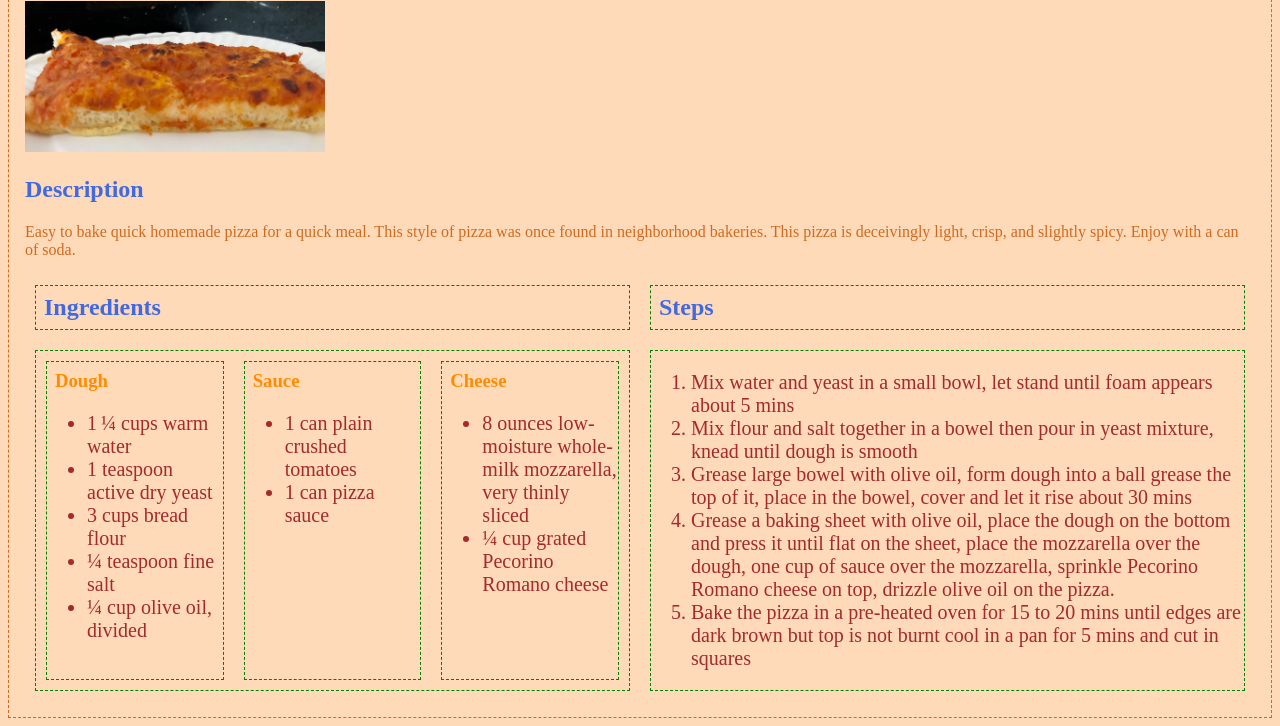
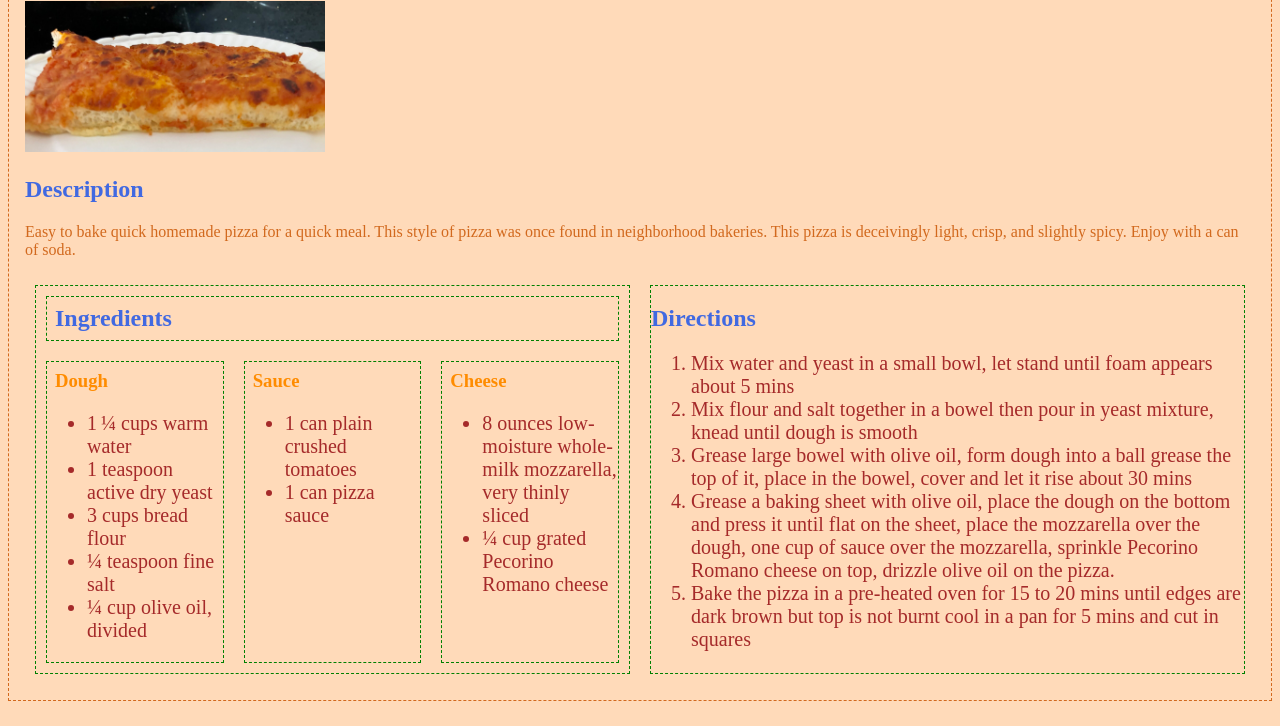
Before and after one commit to Samboy275/odin-recipies, a plain HTML site: page recipes/pizza.html in a window 1280 px wide. Shown: the part 104-830 px from the top of the page. Drawn offline with Linux system fonts and the light colour scheme.

Commit message:
Add flex columns to pizza page

```diff
--- a/recipes/pizza.html
+++ b/recipes/pizza.html
@@ -14,12 +14,9 @@
     <p>Easy to bake quick homemade pizza for a quick meal. This style of pizza was once found in neighborhood bakeries. This pizza is deceivingly light, crisp, and slightly spicy.
         Enjoy with a can of soda.</p>
     <div class="flex-container">
+        <div class="flex-container col flex-item">
             <div class="flex-item"><h2 class="subheading">Ingredients</h2></div>
-        <div class="flex-item"><h2 class="subheading">Steps</h2></div>
-    </div>
             <div class="flex-container">
-        <div class="flex-container flex-item">
-            <br>
                 <div class="flex-item">
                     <h3 class="subheading">Dough</h3>
                     <ul>
@@ -45,7 +42,9 @@
                     </ul>
                 </div>
             </div>
+        </div>
         <div class="flex-item">
+            <h2 class="subheeading">Directions</h2>
             <ol>
                 <li>Mix water and yeast in a small bowl, let stand until foam appears about 5 mins</li>
                 <li>Mix flour and salt together in a bowel then pour in yeast mixture, knead until dough is smooth</li>
--- a/styles.css
+++ b/styles.css
@@ -33,6 +33,9 @@ ul ,ol{
 .flex-container{
     display: flex;
 }
+.flex-container .col{
+    flex-direction: column;
+}
 
 .flex-item{
     flex: 1;
```
Lines whose indentation alone changed are shown as unchanged.
